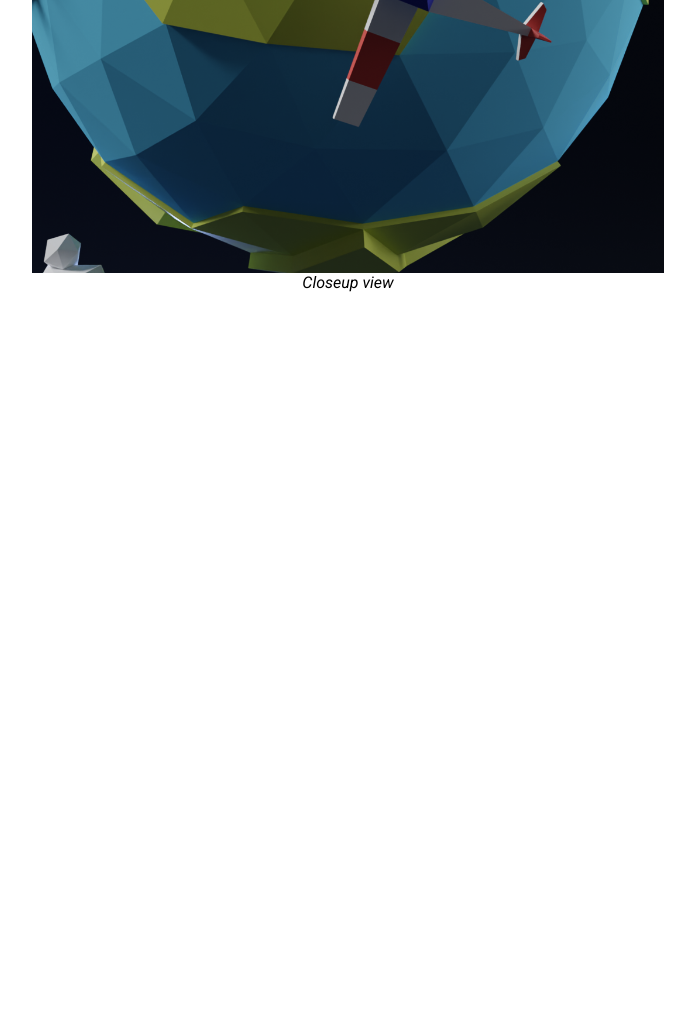
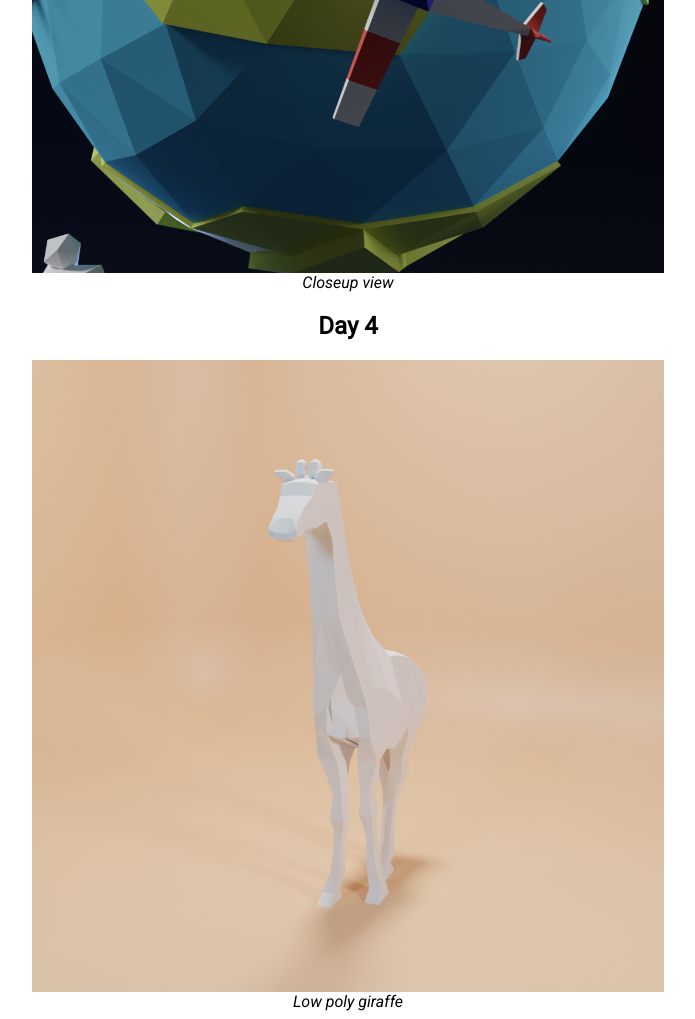
Before and after one commit to kjottkake/100DaysOf3D, a plain HTML site: page index.html in a window 1280 px wide. Shown: the part 3917-4936 px from the top of the page, without its empty margins (292-987 px from the left). Before the commit the page ends 4217 px from the top, so only its background shows below. Drawn offline with Linux system fonts and the light colour scheme.

Commit message:
added day 4

```diff
--- a/index.html
+++ b/index.html
@@ -31,5 +31,10 @@
         <img src="./media/003_02.png" alt="Little Planet Closeup">
         <i>Closeup view</i>
     </div>
+    <div class="days">
+        <h2>Day 4</h2>
+        <img src="./media/004_01.png" alt="Giraffe">
+        <i>Low poly giraffe</i>
+    </div>
 </body>
 </html>
```
Also changed, not shown: media/004_01.png (added).
